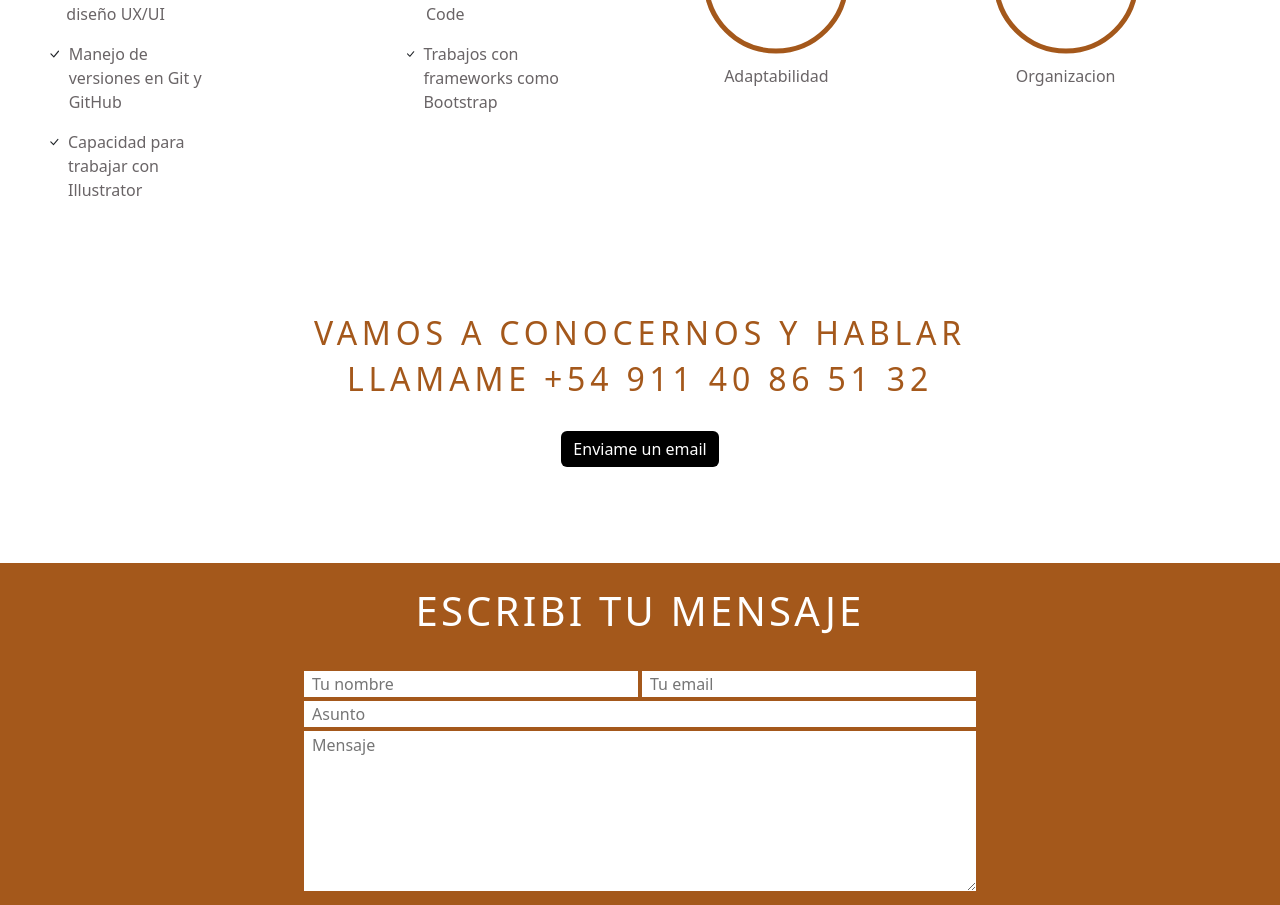
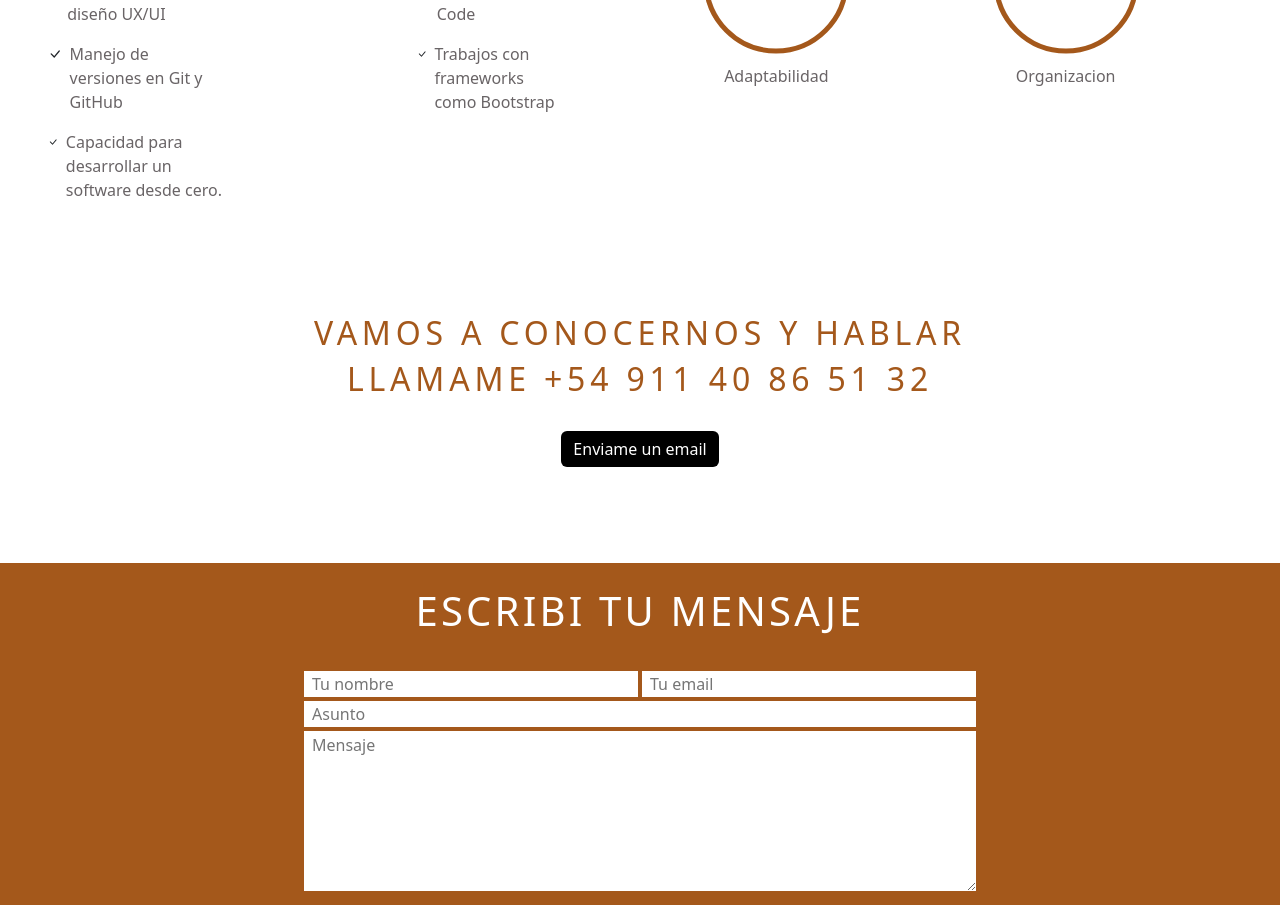
Before and after one commit to NicoLopezBjj/portfolio2.0, a React (Vite) app: page / in a window 1280 px wide. Shown: the part 2860-3765 px from the top of the page. Built offline with nearby package versions, Linux system fonts and the light colour scheme.

Commit message:
changes in section quinta and dos

```diff
--- a/src/Components/SectionQuinta/SectionQuinta.jsx
+++ b/src/Components/SectionQuinta/SectionQuinta.jsx
@@ -70,7 +70,7 @@ const SectionQuinta = () => {
                                     <svg xmlns="http://www.w3.org/2000/svg" width="24" height="24" fill="currentColor" className="bi bi-check-lg  me-2" viewBox="0 0 16 16">
   <path d="M12.736 3.97a.733.733 0 0 1 1.047 0c.286.289.29.756.01 1.05L7.88 12.01a.733.733 0 0 1-1.065.02L3.217 8.384a.757.757 0 0 1 0-1.06.733.733 0 0 1 1.047 0l3.052 3.093 5.4-6.425a.247.247 0 0 1 .02-.022Z"/>
 </svg>
-                                    <p className='colorGris'>Capacidad para trabajar con Illustrator</p>
+                                    <p className='colorGris'>Capacidad para desarrollar un software desde cero.</p>
                                 </div>
                             </div>
                             <div className='ms-lg-5 mb-4 ps-lg-5 '>
```
